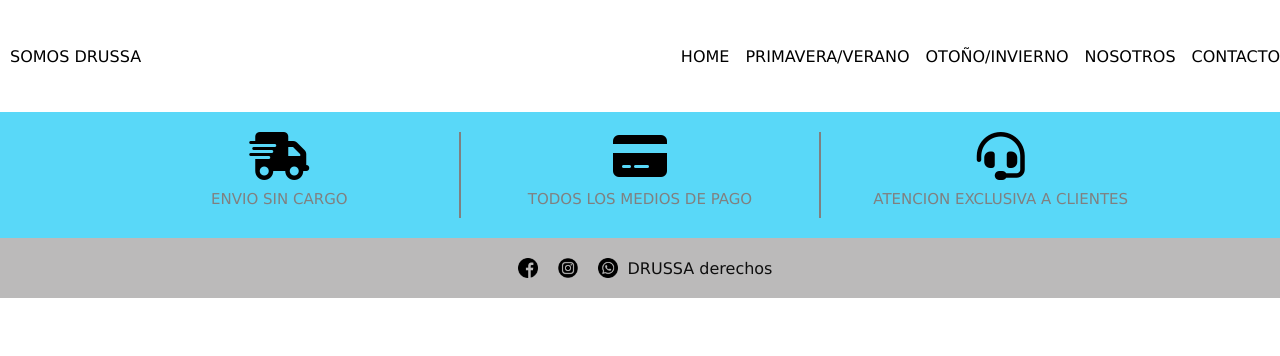
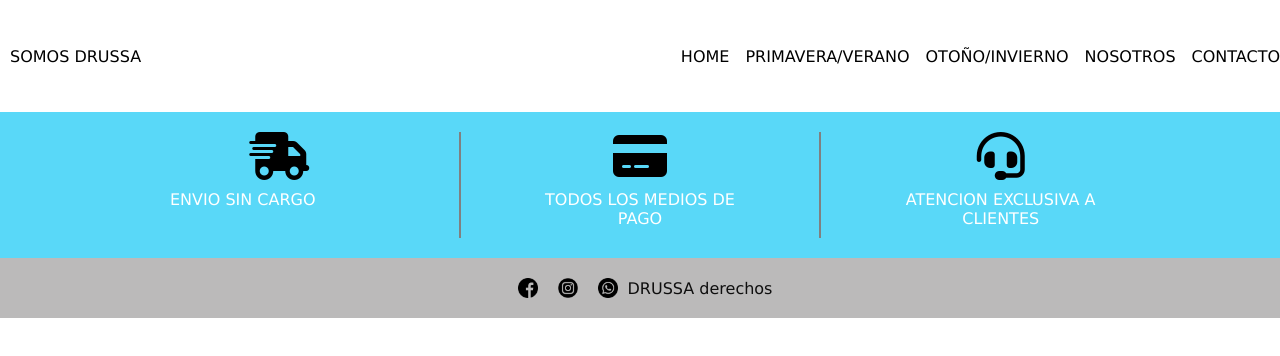
Before and after one commit to tuteguille/entregafinal-denegrimatias, a website: page pages/contacto.html in a window 1280 px wide. Drawn offline with Linux system fonts and the light colour scheme.

Commit message:
agregado bonton servico

```diff
--- a/pages/contacto.html
+++ b/pages/contacto.html
@@ -41,15 +41,19 @@
         <div class="contenedor-servicios">
             <div>
                 <i class="fa-solid fa-truck-fast fa-3x"></i>
-                <h6>ENVIO SIN CARGO</h6>
+                <a href="./contacto.html" class="boton-contactanos">ENVIO SIN CARGO</a>
+
             </div>
             <div>
                 <i class="fa-solid fa-credit-card fa-3x "></i>
-                <H6>TODOS LOS MEDIOS DE PAGO</H6>
+                <a href="./contacto.html" class="boton-contactanos">TODOS LOS MEDIOS DE PAGO</a>
+
             </div>
             <div id="icono-atencion" >
-                <i class="fa-solid fa-headset fa-3x "></i>
-                <h6>ATENCION EXCLUSIVA A CLIENTES </h6>
+                <i  class="fa-solid fa-headset fa-3x "></i>
+                <a href="./contacto.html" class="boton-contactanos">ATENCION EXCLUSIVA A CLIENTES </a>
+
+
             </div>
         </div>
 
```
Also changed, not shown: index.html (+8 -4 lines), pages/inicio.html (+3 -3 lines), pages/nosotro.html (+8 -4 lines), pages/otoño-invierno.html (+8 -4 lines), pages/primavera-verano.html (+8 -4 lines).
